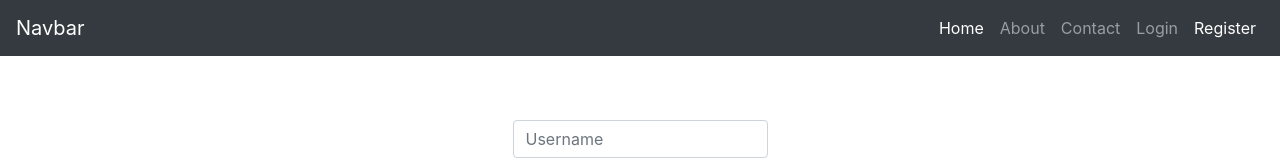
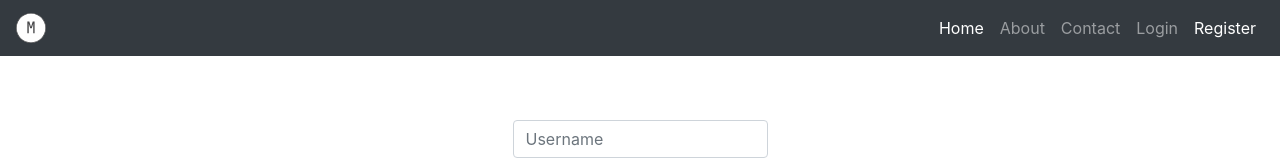
Before and after one commit to mrutyunjaydash/MERNProject, a React (Create React App) app in the folder client/: page /signup in a window 1280 px wide. Shown: the top 160 px of the page. Built offline with nearby package versions, Linux system fonts and the light colour scheme.

Commit message:
logo added and some minor fixes

```diff
--- a/client/src/App.css
+++ b/client/src/App.css
@@ -71,4 +71,6 @@ p{
   display: flex;
   align-items: center;
   justify-content: center;
+  width: 100%;
+  height: 100%;
 }
--- a/client/src/App.js
+++ b/client/src/App.js
@@ -1,5 +1,6 @@
 import React, { Component } from 'react';
 import { Route,Switch } from "react-router-dom";
+import 'bootstrap/dist/css/bootstrap.css';
 import "./App.css";
 import Navbar from './components/Navbar';
 import Home from './components/Home';
--- a/client/src/components/Navbar.js
+++ b/client/src/components/Navbar.js
@@ -1,13 +1,15 @@
 import React from 'react';
-import 'bootstrap/dist/css/bootstrap.css';
 import {NavLink} from 'react-router-dom';
+import logo from '../images/logo.svg';
 
 const Navbar = () => {
     return (
         <>
 
-            <nav className="navbar navbar-expand-lg navbar-dark bg-dark">
-                <div className="navbar-brand">Navbar</div>
+            <nav className="navbar navbar-expand-md navbar-dark bg-dark">
+                <div className="navbar-brand">
+                    <img src={logo} alt='logo' width="30" height="30" className="d-inline-block align-top"></img>
+                </div>
                 <button className="navbar-toggler" type="button" data-toggle="collapse" data-target="#navbarSupportedContent" aria-controls="navbarSupportedContent" aria-expanded="false" aria-label="Toggle navigation">
                     <span className="navbar-toggler-icon"></span>
                 </button>
```
Also changed, not shown: client/src/images/logo.png (added), client/src/images/logo.svg (added).
